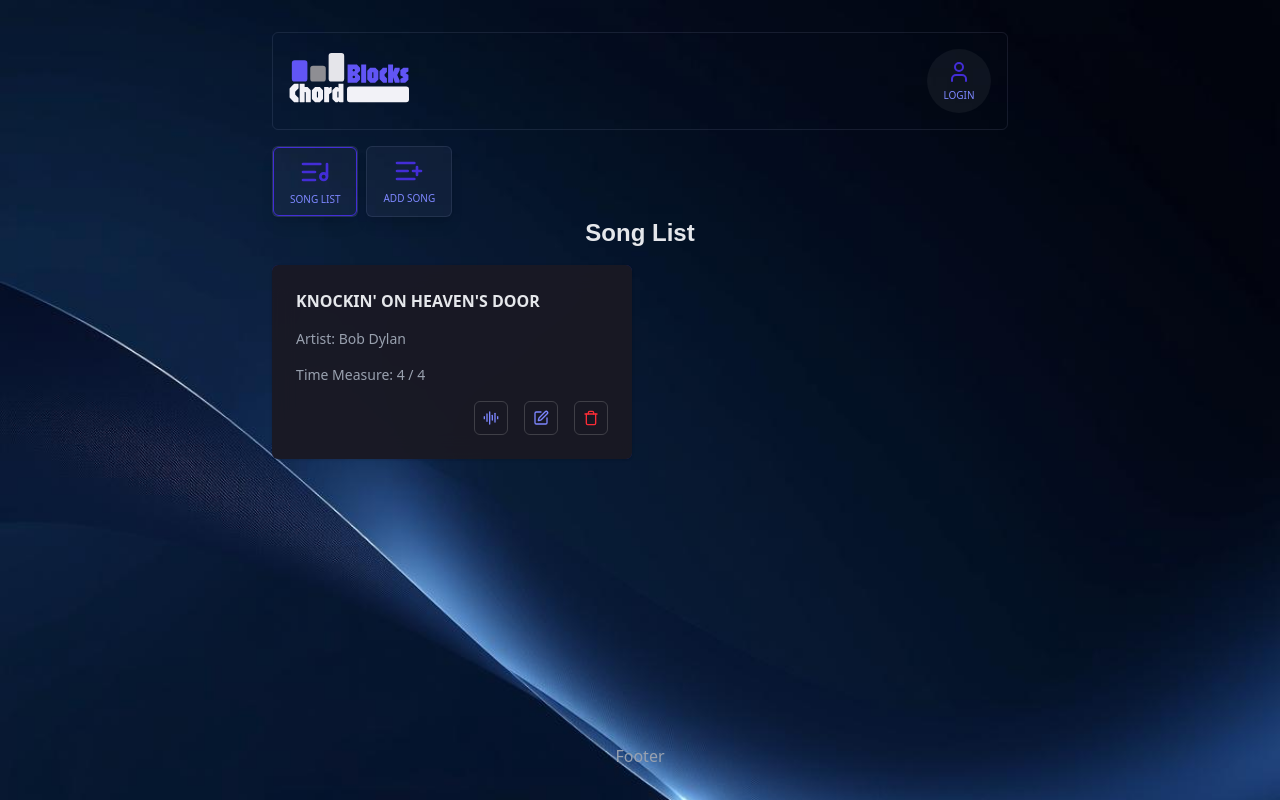
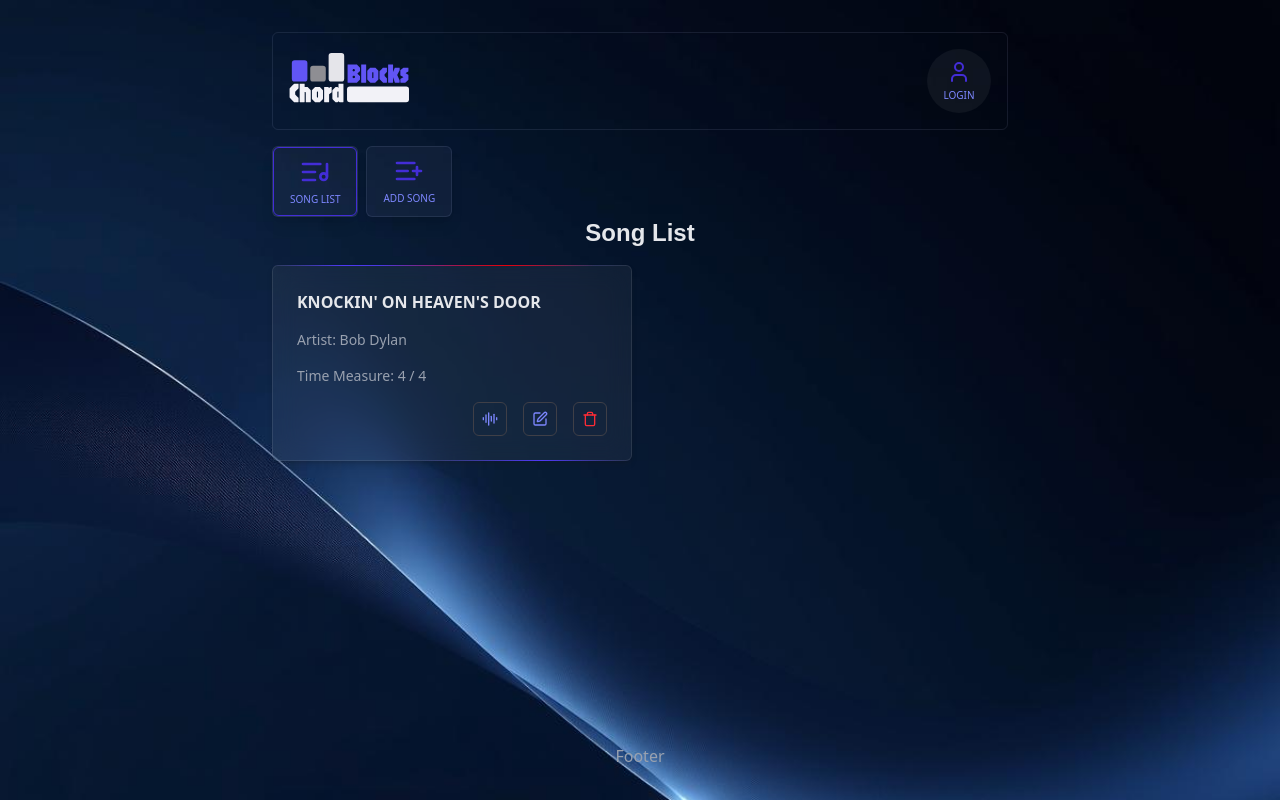
Before and after one commit to horaciodominguez/chordblocks-react-typescript, a React (Vite) app: page / in a window 1280 px wide. Built offline with nearby package versions, Linux system fonts and the light colour scheme; no server answers; a web font is replaced by a local one.

Commit message:
create panel container with borders

```diff
--- /dev/null
+++ b/src/components/ui/PanelContainer.tsx
@@ -0,0 +1,23 @@
+type Props = {
+  children: React.ReactNode
+}
+
+export default function PanelContainer({ children }: Props) {
+  return (
+    <div className="relative">
+      <div
+        className="bg-gradient-to-r from-indigo-700/0 via-indigo-600/100 via-20% to-indigo-900/0
+          box-border absolute top-0 left-0 z-10 w-full h-px"
+      >
+        <div className="w-full h-px bg-gradient-to-r from-indigo-700/0 from-30% via-red-600/100 via-65% to-indigo-900/0 to-90%"></div>
+      </div>
+      <div className="border-[.1px] border-zinc-200/10 rounded-md bg-white/5 backdrop-filter backdrop-blur-md p-6 w-full shadow-md shadow-zinc-900/20  relative">
+        {children}
+      </div>
+      <div
+        className="bg-gradient-to-r from-indigo-700/0 from-40% via-indigo-600/100 via-75% to-indigo-900/0 to-95%%
+          box-border absolute bottom-0 left-0 z-10 w-full h-px"
+      ></div>
+    </div>
+  )
+}
--- a/src/modules/songs/components/SongList.tsx
+++ b/src/modules/songs/components/SongList.tsx
@@ -1,27 +1,15 @@
 import { Link } from "react-router-dom"
 import { AudioLines, Edit, Trash } from "lucide-react"
 import { useSongs } from "../hooks/useSongs"
+import PanelContainer from "@/components/ui/PanelContainer"
 
 export const SongList = () => {
   const { songs, deleteSong } = useSongs()
 
   return (
-    <div className="grid grid-cols-1 md:grid-cols-2 gap-4">
+    <div className="grid grid-cols-1 md:grid-cols-2 gap-4 ">
       {songs.map((song) => (
-        <div
-          key={song.id}
-          className="
-          flex flex-col justify-start items-start gap-4
-           rounded-md shadow-sm
-
-          p-[.1px]
-          bg-gradient-to-br from-indigo-700/50
-          to-indigo-900/70
-          hover:from-indigo-600/85
-          box-border
-          "
-        >
-          <div className="rounded-md bg-zinc-900/90 backdrop-filter backdrop-blur-md p-6 w-full">
+        <PanelContainer key={song.id}>
           <h2 className="mb-4">
             <Link
               className="uppercase font-bold text-gray-200"
@@ -30,9 +18,7 @@ export const SongList = () => {
               {song.title}
             </Link>
           </h2>
-            <h3 className="text-sm text-gray-400 mb-4">
-              Artist: {song.artist}
-            </h3>
+          <h3 className="text-sm text-gray-400 mb-4">Artist: {song.artist}</h3>
           <p className="text-sm text-gray-400 mb-4">
             Time Measure: {song.timeSignature.beatsPerMeasure} /{" "}
             {song.timeSignature.noteValue}
@@ -69,8 +55,7 @@ export const SongList = () => {
               <Trash width={16} height={16} />
             </button>
           </div>
-          </div>
-        </div>
+        </PanelContainer>
       ))}
     </div>
   )
```
Lines whose indentation alone changed are shown as unchanged.
